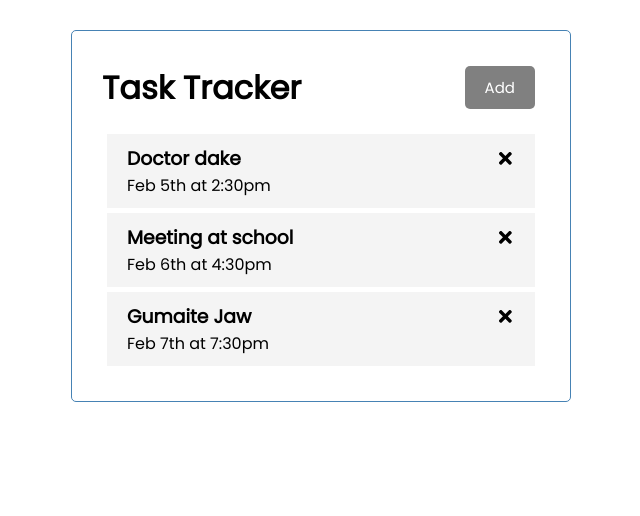
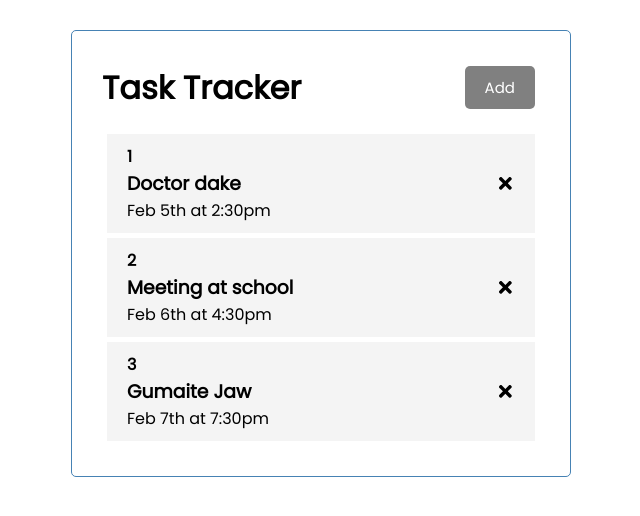
Before and after one commit to fuadwasi/react-todo-task-app, a React (Create React App) app: page / in a window 1280 px wide. Shown: the top 516 px of the page, without its empty margins (319-959 px from the left). Built offline with nearby package versions, Linux system fonts and the light colour scheme.

Commit message:
Id added

```diff
--- a/src/components/Task.jsx
+++ b/src/components/Task.jsx
@@ -2,12 +2,14 @@ import {FaTimes} from 'react-icons/fa'
 const Task = ({task, onDelete}) => {
     return (
         <div className="task">
+            <h4>{task.id}</h4>
             <h3>
                 {task.text}
                 <FaTimes onClick={onDelete} style={{color:'black', cursor:'pointer'}}/>
             </h3>
             <p>{task.day}</p>
 
+
         </div>
     )
 }
```
